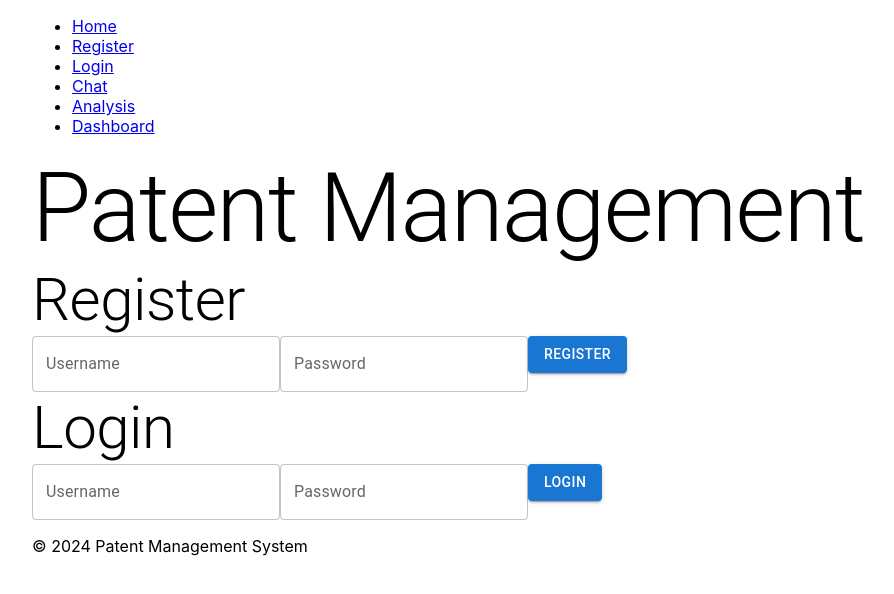
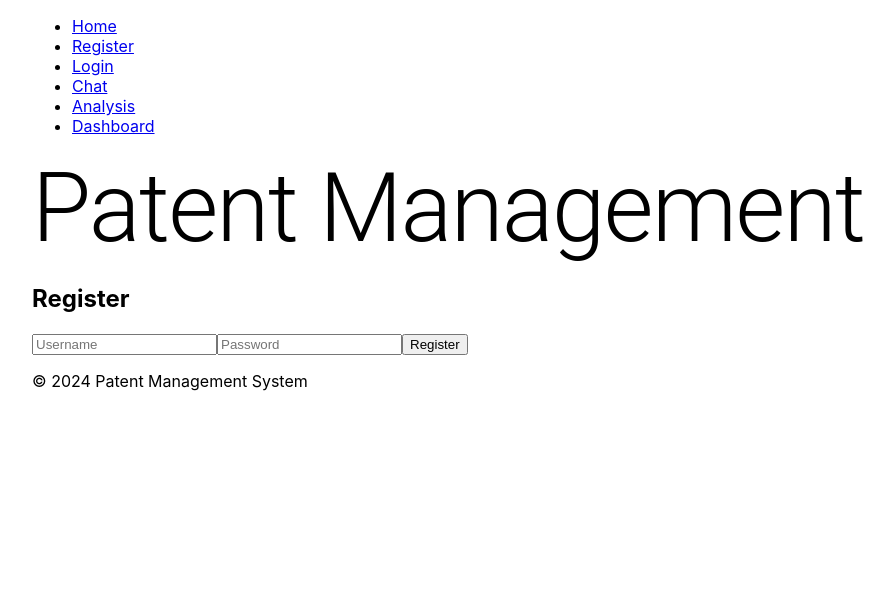
Before and after one commit to ryan-dev-flat/patent, a React (Create React App) app in the folder client/: page /register in a window 1280 px wide. Shown: the top 594 px of the page, without its empty margins (32-926 px from the left). Built offline with nearby package versions, Linux system fonts and the light colour scheme.

Commit message:
debugging jwt still

```diff
--- a/client/src/App.js
+++ b/client/src/App.js
@@ -1,43 +1,21 @@
 import React, { useState } from 'react';
-import axios from 'axios';
-import jwtDecode from 'jwt-decode';
 import { BrowserRouter as Router, Route, Routes } from 'react-router-dom';
-import { Button, TextField, Container, Typography, Box } from '@mui/material';
+import { Container, Typography, Box } from '@mui/material';
+import Header from './components/Header';
+import Footer from './components/Footer';
+import Home from './components/Home';
+import Register from './components/Register';
+import Login from './components/Login';
 import Chat from './components/Chat';
 import PatentabilityAnalysis from './components/PatentabilityAnalysis';
 import Dashboard from './components/Dashboard';
 import PatentCards from './components/PatentCards';
-import Header from './components/Header';
-import Footer from './components/Footer';
 import MyChartComponent from './components/MyChartComponent';
-import Logout from './components/Logout';  // Import the Logout component
-import Home from './components/Home';
-import Login from './components/Login';
+import Logout from './components/Logout';
 
 function App() {
-  const [username, setUsername] = useState('');
-  const [password, setPassword] = useState('');
   const [token, setToken] = useState('');
   const [user, setUser] = useState(null);
-
-  const register = async () => {
-    await axios.post('http://localhost:5000/api/register', { username, password });
-  };
-
-  const login = async () => {
-    try {
-        const response = await axios.post('http://localhost:5000/api/login', { username, password });
-        const token = response.data.access_token;
-        console.log('Token:', token);  // Log the token
-        const decoded = jwtDecode(token);
-        console.log('Decoded:', decoded);  // Log the decoded token
-        setToken(token);
-        setUser(decoded);
-    } catch (error) {
-        console.error('Login failed', error);
-    }
-};
-
 
   const chartData = {
     labels: ['Novelty', 'Non-obviousness', 'Utility'],
@@ -55,33 +33,25 @@ function App() {
       <Container>
         <Header />
         <Typography variant="h1">Patent Management</Typography>
-        <Box>
-          <Typography variant="h2">Register</Typography>
-          <TextField label="Username" onChange={(e) => setUsername(e.target.value)} />
-          <TextField label="Password" type="password" onChange={(e) => setPassword(e.target.value)} />
-          <Button variant="contained" onClick={register}>Register</Button>
-        </Box>
-        <Box>
-          <Typography variant="h2">Login</Typography>
-          <TextField label="Username" onChange={(e) => setUsername(e.target.value)} />
-          <TextField label="Password" type="password" onChange={(e) => setPassword(e.target.value)} />
-          <Button variant="contained" onClick={login}>Login</Button>
-        </Box>
+        <Routes>
+          <Route path="/" element={<Home />} />
+          <Route path="/register" element={<Register setToken={setToken} setUser={setUser} />} />
+          <Route path="/login" element={<Login setToken={setToken} setUser={setUser} />} />
           {token && (
             <>
-            <Routes>
-              <Route path="/" element={<Home />} />
               <Route path="/chat" element={<Chat token={token} />} />
               <Route path="/analysis" element={<PatentabilityAnalysis token={token} />} />
               <Route path="/dashboard" element={<Dashboard token={token} />} />
               <Route path="/patents" element={<PatentCards token={token} />} />
+            </>
+          )}
         </Routes>
+        {token && (
           <Box>
             <Typography variant="h2">Patent Analysis Chart</Typography>
             <MyChartComponent data={chartData} />
+            <Logout />
           </Box>
-            <Logout />  {/* Add the Logout component */}
-          </>
         )}
         <Footer />
       </Container>
--- a/client/src/components/Login.js
+++ b/client/src/components/Login.js
@@ -1,14 +1,20 @@
+//./src/components/Login.js
 import React, { useState } from 'react';
 import axios from 'axios';
+import { jwtDecode } from 'jwt-decode';
 
-function Login() {
+function Login({ setToken, setUser }) {
     const [username, setUsername] = useState('');
     const [password, setPassword] = useState('');
 
     const handleLogin = async () => {
         try {
             const response = await axios.post('http://127.0.0.1:5000/api/login', { username, password });
-            localStorage.setItem('token', response.data.access_token);
+            const token = response.data.access_token;
+            localStorage.setItem('token', token);
+            const decoded = jwtDecode(token);
+            setToken(token);
+            setUser(decoded);
             alert('Login successful');
         } catch (error) {
             alert('Login failed');
--- a/client/src/components/Register.js
+++ b/client/src/components/Register.js
@@ -1,16 +1,32 @@
 import React, { useState } from 'react';
 import axios from 'axios';
+import { jwtDecode } from 'jwt-decode';
 
-function Register() {
+function Register({ setToken, setUser }) {
     const [username, setUsername] = useState('');
     const [password, setPassword] = useState('');
 
     const handleRegister = async () => {
         try {
-            const response = await axios.post('/api/register', { username, password });
-            alert(response.data.message);
+            const response = await axios.post('http://localhost:5000/api/register', { username, password });
+            console.log('Response:', response);  // Log the response
+            if (response.status === 201) {
+                const token = response.data.access_token;
+                localStorage.setItem('token', token);
+                const decoded = jwtDecode(token);
+                setToken(token);
+                setUser(decoded);
+                alert('Registration successful');
+            } else {
+                alert('Registration failed');
+            }
         } catch (error) {
-            alert('Registration failed');
+            console.error('Error:', error);  // Log the error
+            if (error.response && error.response.data.error) {
+                alert(error.response.data.error);
+            } else {
+                alert('Registration failed');
+            }
         }
     };
 
```
Lines whose indentation alone changed are shown as unchanged.
